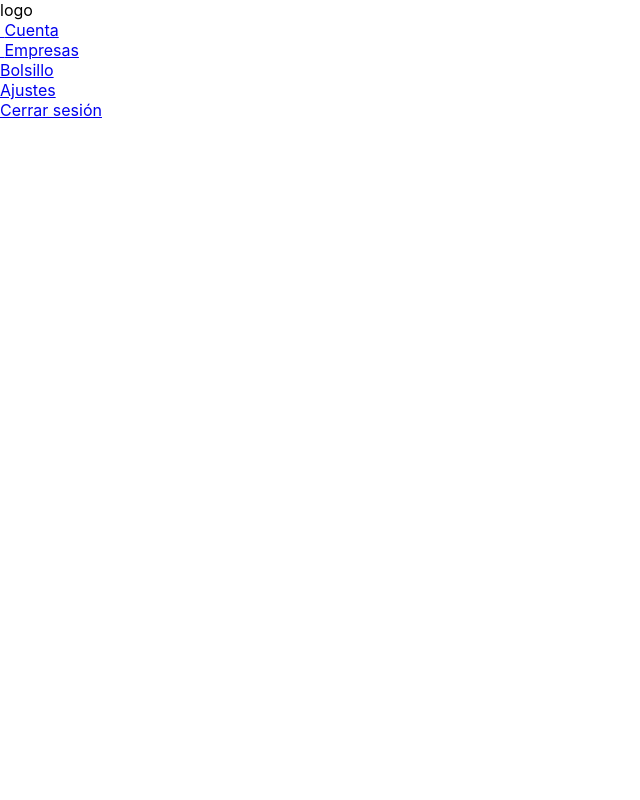
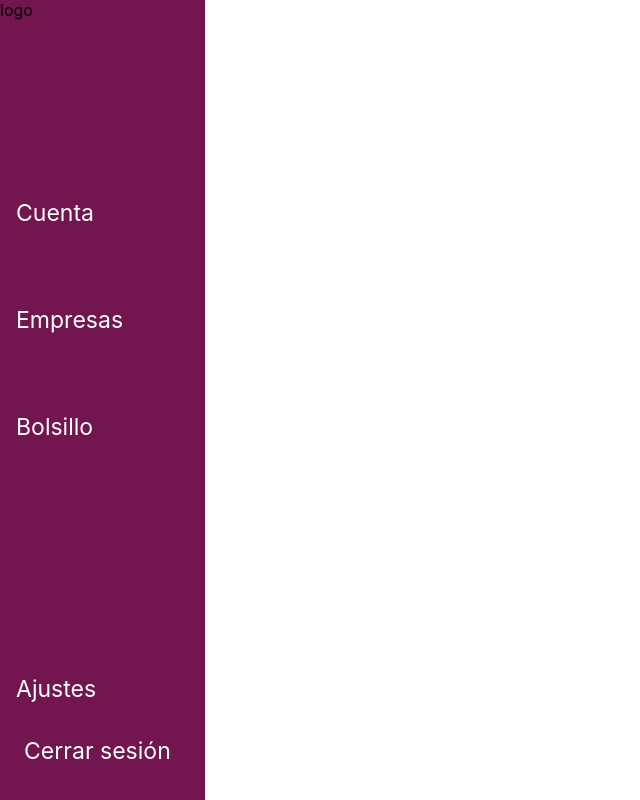
Before and after one commit to JeanCarlo27/propuesta_formulario, a React (Create React App) app: page / in a window 1280 px wide. Shown: the whole page, without its empty margins (0-640 px from the left). Built offline with nearby package versions, Linux system fonts and the light colour scheme.

Commit message:
casi se termina el menu de navegacion, faltan colocar logos y efectos hover

```diff
--- a/src/App.css
+++ b/src/App.css
@@ -41,6 +41,13 @@
 }
 
 :root{
+ --Poppins-Light:"Poppins-Light";
+ --Poppins-normal:"Poppins-normal";
+ --Poppins-Regular:"Poppins-Regular";
+ --Poppins-Medium:"Poppins-Medium";
+ --Poppins-Bold:"Poppins-Bold";
+ --Poppins-SemiBold:"Poppins-SemiBold";
+ --Quicksand-Bold:"Quicksand-Bold";
  --color-de-fondo-contenido: #FFFFFF;
  --color-de-fondo-menu: #73154F;
  --color-de-borde-menu: #3A0B28;
--- a/src/view/Formulario-payout/Nav.css
+++ b/src/view/Formulario-payout/Nav.css
@@ -1,8 +1,59 @@
+*{
+    margin: 0;
+    padding: 0;
+}
 .contecInfo{
     display: flex;
     flex-direction: column;
     justify-content: space-between;
+    height: 100vh;
+    width: 16%;
+    background-color: var(--color-de-fondo-menu);
+}
+.contecActionButtons{
+    height: 20vh;
+    display: flex;
+    flex-direction: column;
+    justify-content: space-evenly;
+}
+.contecOptions{
+    display: flex;
+    flex-direction: column;
+    justify-content: space-between;
+    width: 100%;
+    height: 60vh;
+}
+.grupItem{
+    display: flex;
+    flex-direction: column;
+    width: 100%;
+    height: 40vh;
+}
+.item{
+    display: flex;
+    flex-direction: column;
+    width: 100%;
     height: 100%;
-    width: 20%;
-    background-color: var(--color-purple);
+    justify-content: center;
 }
+.item a{
+    justify-content: space-evenly;
+    text-decoration: none;
+    padding: 2vh;
+    color: var(--color-de-fondo-contenido);
+    font-size: 1.8vw;
+}
+.ajustes a{
+    font-size: 1.8vw;
+    text-decoration: none;
+    padding: 2vh;
+    color: var(--color-de-fondo-contenido);
+}
+
+.logup a{
+    font-size: 1.8vw;
+    text-decoration: none;
+    padding: 2vh;
+    margin-left: 1vh;
+    color: var(--color-de-fondo-contenido);
+}
--- a/src/view/Formulario-payout/Nav.jsx
+++ b/src/view/Formulario-payout/Nav.jsx
@@ -3,33 +3,34 @@ export const Nav = () => {
   return (
     <section>
       <div className="contecInfo">
+        <div className="contecOptions">
           <div className="namePlan">logo</div>
-        <div className="contecOptions">
-          <div>
+          <div className="grupItem ">
+            <div className="item">
               <a href="/">
-              <img src="" alt="" /> <span>Cuenta</span>
+                <img src="" alt="" /><span>Cuenta</span>
               </a>
             </div>
-          <div>
+            <div className="item">
               <a href="/">
-              <img src="" alt="" /> <span>Empresas</span>
+                <img src="" alt="" /><span>Empresas</span>
               </a>
             </div>
-          <div>
+            <div className="item">
               <a href="/">
-              <img src="" alt="" />
-              <span>Bolsillo</span>
+                <img src="" alt="" /><span>Bolsillo</span>
               </a>
             </div>
           </div>
+        </div>
         <div className="contecActionButtons">
-          <div>
+          <div className="ajustes">
             <a href="/">
               <img src="" alt="" />
               <span>Ajustes</span>
             </a>
           </div>
-          <div>
+          <div className="logup">
             <a href="/">
               <img src="" alt="" />
               <span>Cerrar sesión</span>
```
Lines whose indentation alone changed are shown as unchanged.
